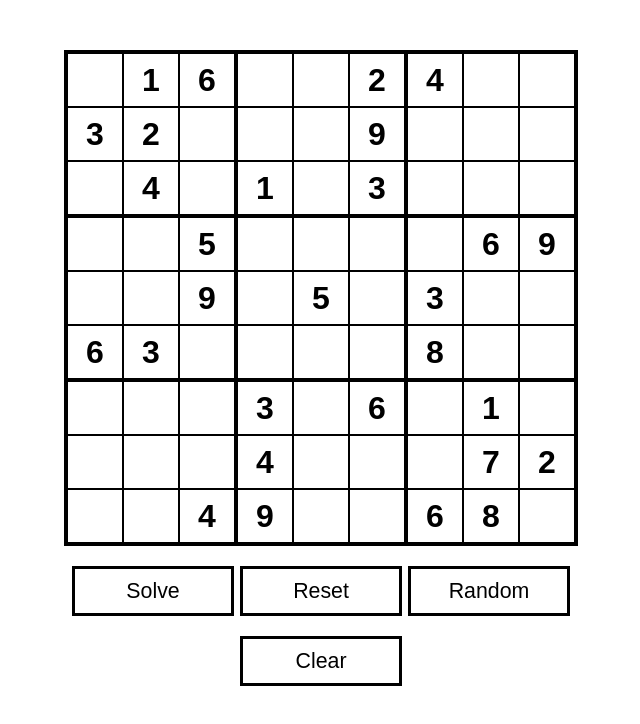
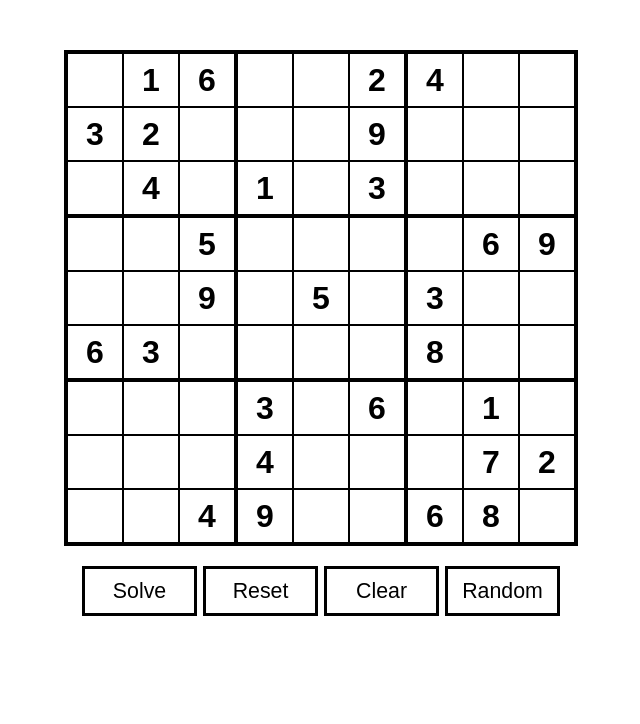
Before and after one commit to wilmol/sudoku-solver-react.js, a React (Create React App) app: page / in a window 1280 px wide. Shown: the top 724 px of the page, without its empty margins (319-959 px from the left). Built offline with nearby package versions, Linux system fonts and the light colour scheme.

Commit message:
Align the clear button with other buttons

```diff
--- a/src/App.css
+++ b/src/App.css
@@ -47,7 +47,7 @@
   font-size: 16pt;
   text-align: center;
   border-spacing: 0;
-  width: 162px;
+  width: 115px;
   height: 50px;
   margin-left: 3px;
   margin-right: 3px;
--- a/src/components/SudokuSolver.js
+++ b/src/components/SudokuSolver.js
@@ -52,6 +52,15 @@ const SudokuSolver = () => {
           disabled={buttonsDisabled}
         />
         <Button
+          text="Clear"
+          onClick={() => {
+            console.log('Clearing board...');
+            updateBoard(emptyPuzzle());
+            console.log('Cleared board.');
+          }}
+          disabled={buttonsDisabled}
+        />
+        <Button
           text="Random"
           onClick={() => {
             console.log('Randomising board...');
@@ -61,17 +70,6 @@ const SudokuSolver = () => {
           disabled={buttonsDisabled}
         />
       </div>
-      <div className="ButtonDiv">
-        <Button
-          text="Clear"
-          onClick={() => {
-            console.log('Clearing board...');
-            updateBoard(emptyPuzzle());
-            console.log('Cleared board.');
-          }}
-          disabled={buttonsDisabled}
-        />
-      </div>
     </div>
   );
 };
```
